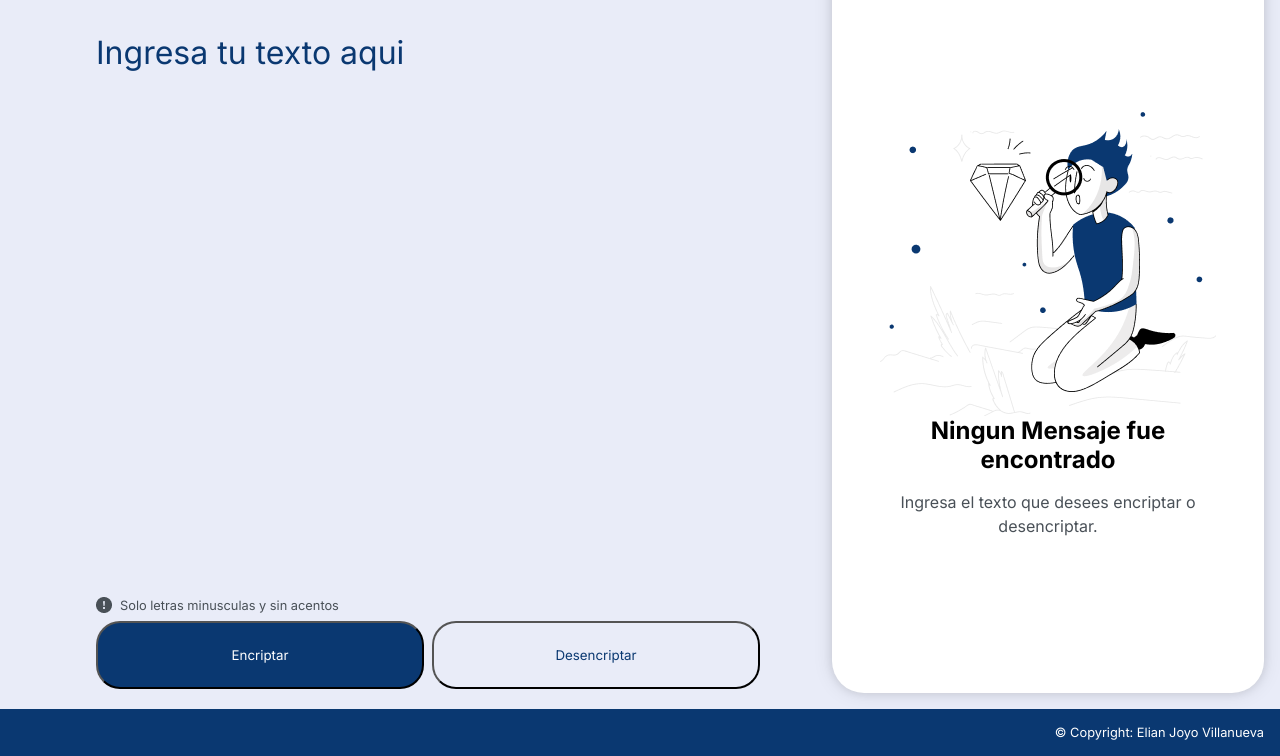
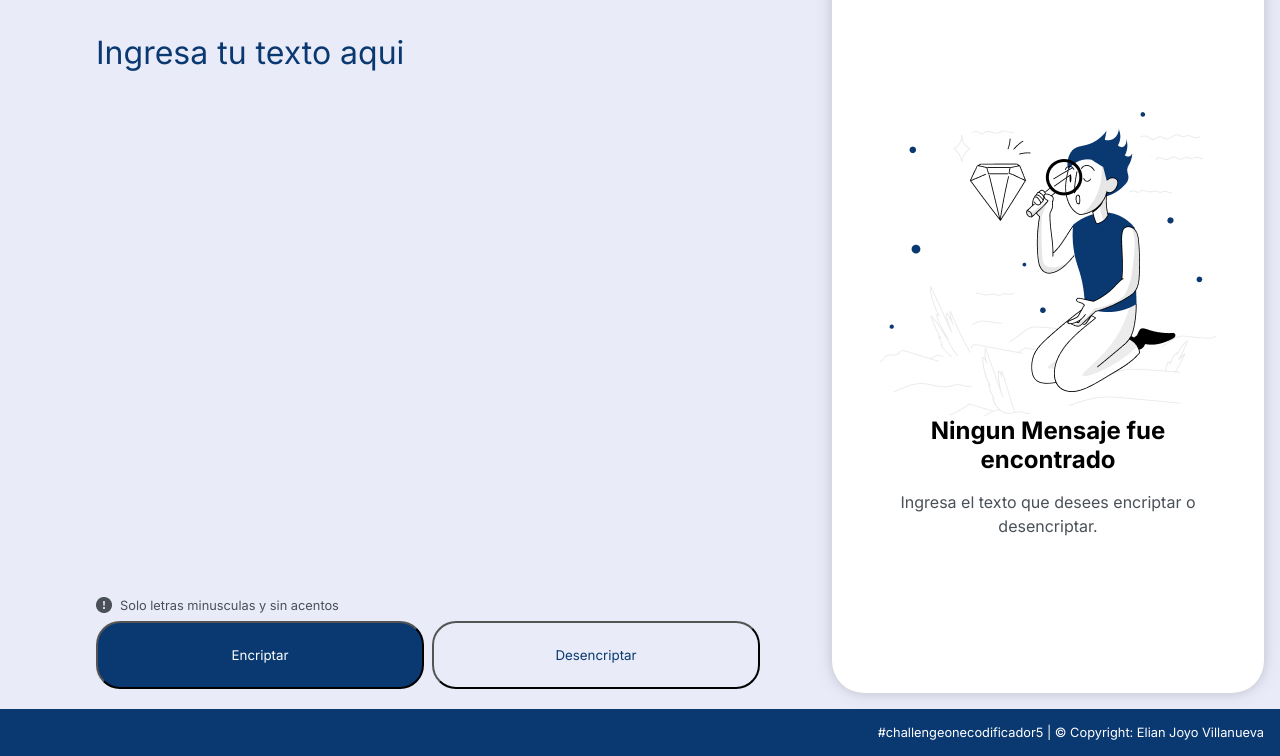
Before and after one commit to ElianAndrel456/challenge-one, a plain HTML site: page index.html in a window 1280 px wide. Shown: the part 59-815 px from the top of the page. Drawn offline with Linux system fonts and the light colour scheme.

Commit message:
add # footer

```diff
--- a/index.html
+++ b/index.html
@@ -36,7 +36,7 @@
     </div>
   </section>
 </main>
-<footer>© Copyright: Elian Joyo Villanueva</footer>
+<footer>#challengeonecodificador5 | © Copyright: Elian Joyo Villanueva</footer>
   <script src="./app.js"></script>
 </body>
 </html>
```
